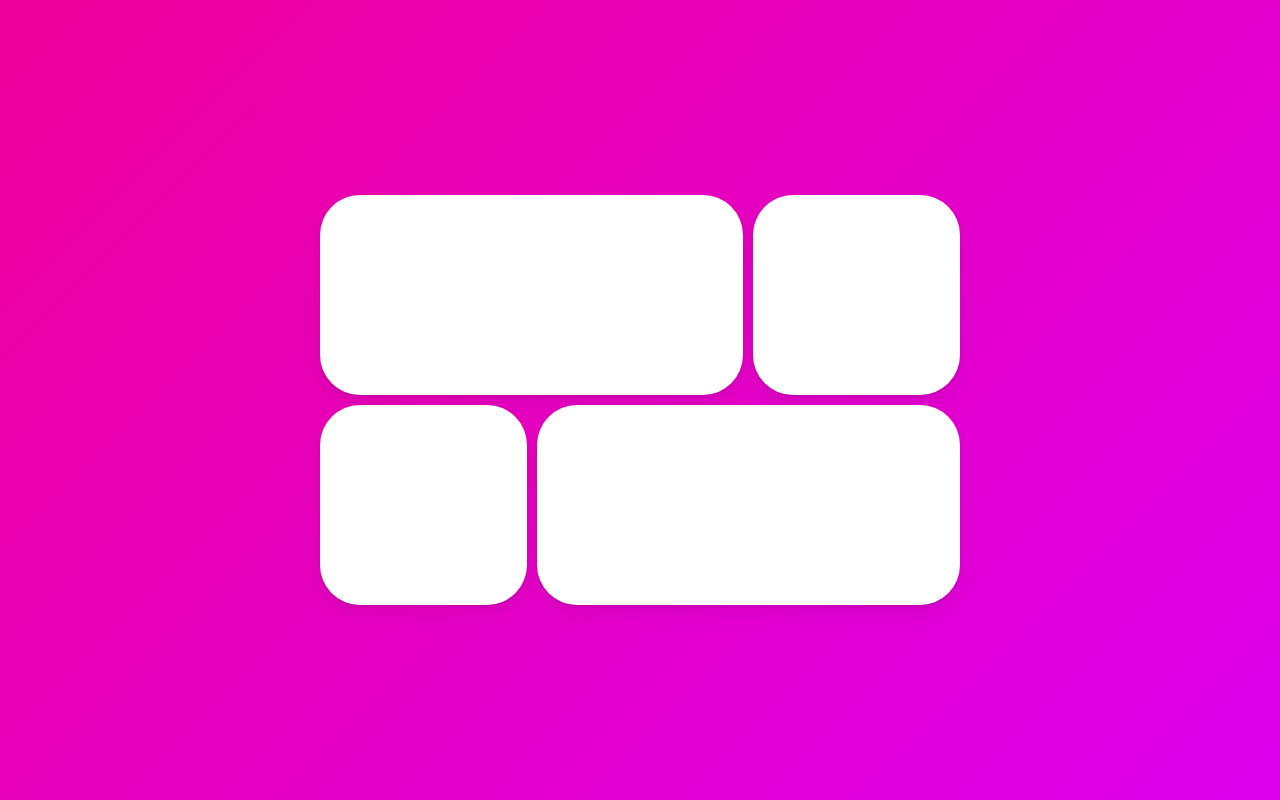
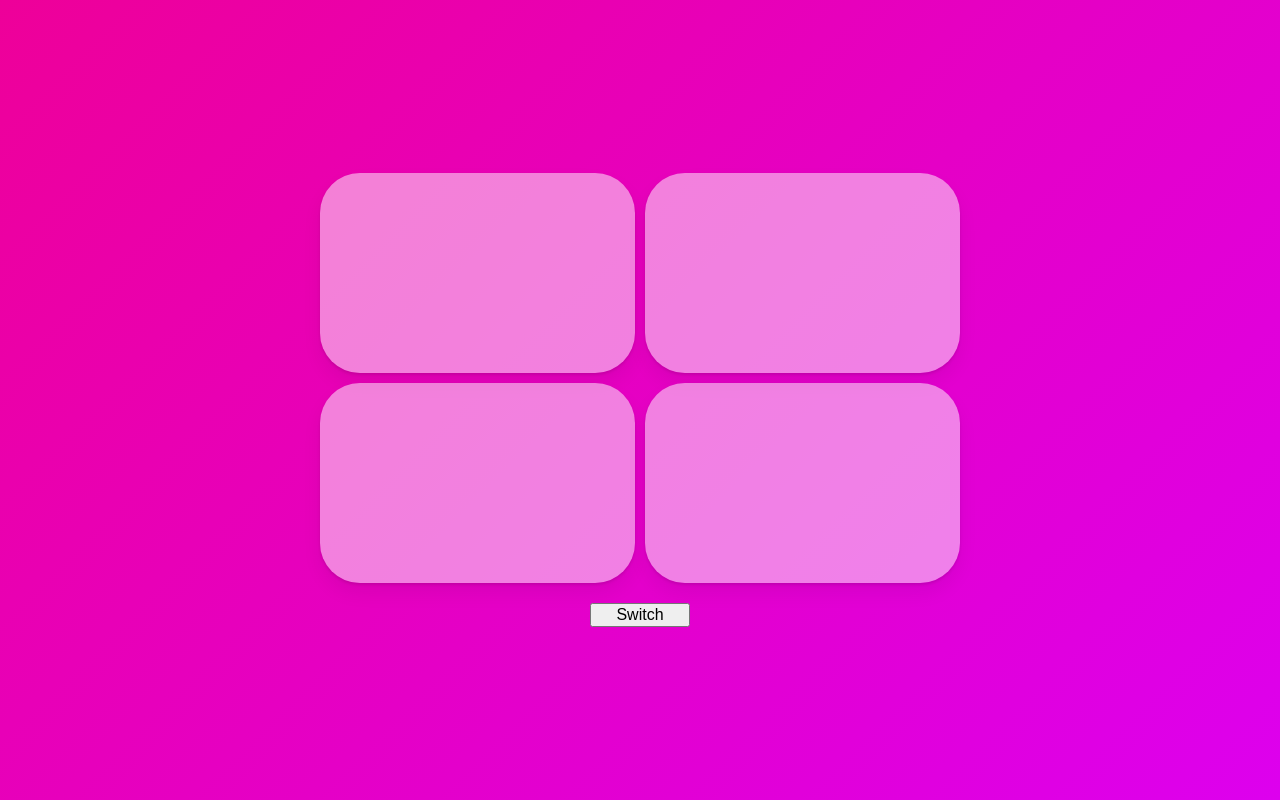
Before and after one commit to ryuunderground/react_master_first, a React (Create React App) app: page / in a window 1280 px wide. Built offline with nearby package versions, Linux system fonts and the light colour scheme.

Commit message:
last challenge

```diff
--- a/src/App.tsx
+++ b/src/App.tsx
@@ -76,11 +76,13 @@ const Wrapper = styled(motion.div)`
   width: 100vw;
   justify-content: center;
   align-items: center;
+  flex-direction: column;
+  gap: 20px;
 `;
 
 const Box = styled(motion.div)`
   height: 200px;
-  background-color: rgba(255, 255, 255, 1);
+  background-color: rgba(255, 255, 255, 0.5);
   border-radius: 40px;
   display: flex;
   font-size: 28px;
@@ -89,16 +91,18 @@ const Box = styled(motion.div)`
   align-items: center;
   position: relative;
 `;
+const Circle = styled(motion.div)`
+  width: 100px;
+  height: 100px;
+  border-radius: 50%;
+  background-color: white;
+`;
 
 const Grid = styled.div`
   display: grid;
-  grid-template-columns: repeat(3, 1fr);
+  grid-template-columns: repeat(2, 1fr);
   width: 50vw;
   gap: 10px;
-  div:first-child,
-  div:last-child {
-    grid-column: span 2;
-  }
 `;
 
 const Overlay = styled(motion.div)`
@@ -108,6 +112,11 @@ const Overlay = styled(motion.div)`
   display: flex;
   justify-content: center;
   align-items: center;
+`;
+
+const SwitchBtn = styled.button`
+  width: 100px;
+  font-size: 16px;
 `;
 
 const App = () => {
@@ -124,7 +133,7 @@ const App = () => {
                 onClick={() => setClickedId(n + "")}
                 key={n}
                 layoutId={n + ""}
-              />
+              ></Box>
             ))}
           </Grid>
           <AnimatePresence>
@@ -142,7 +151,9 @@ const App = () => {
               </Overlay>
             ) : null}
           </AnimatePresence>
+          <SwitchBtn>Switch</SwitchBtn>
         </Wrapper>
+
         <ReactQueryDevtools initialIsOpen={true} />
       </ThemeProvider>
     </>
```
